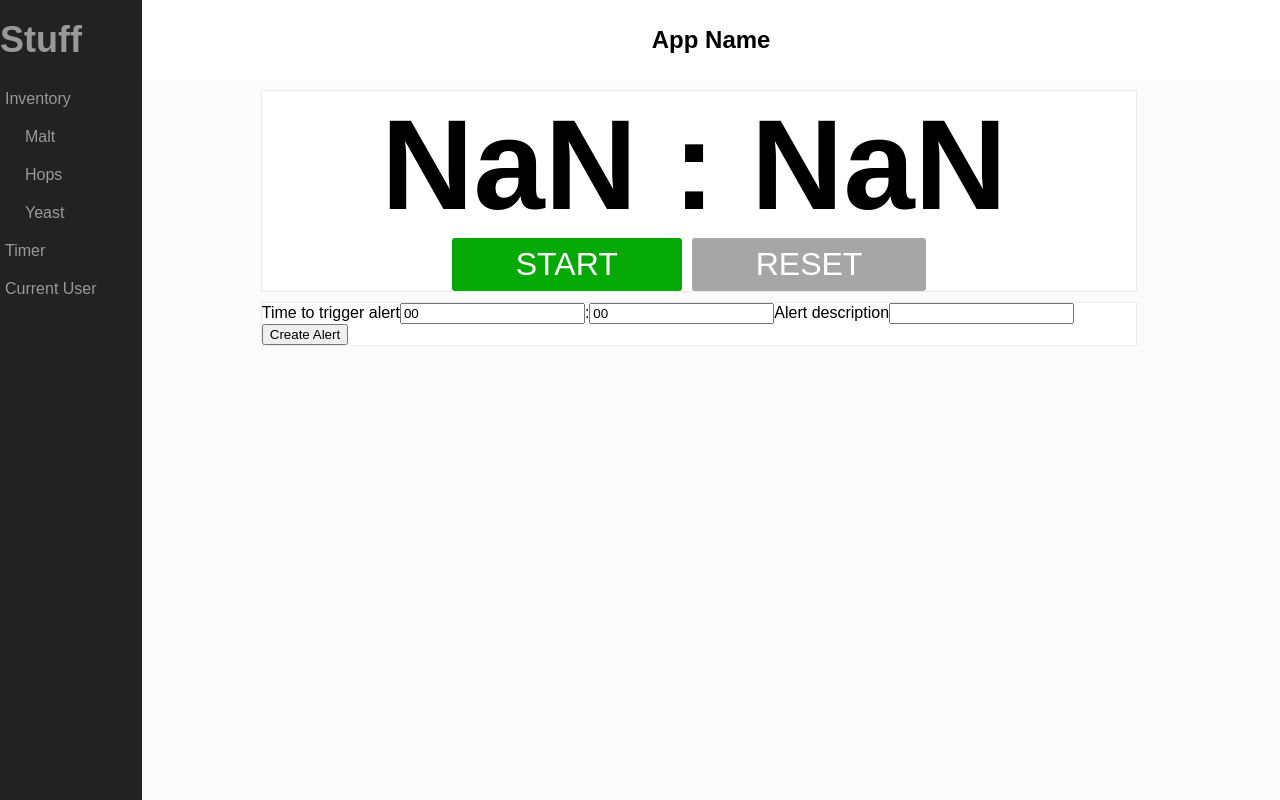
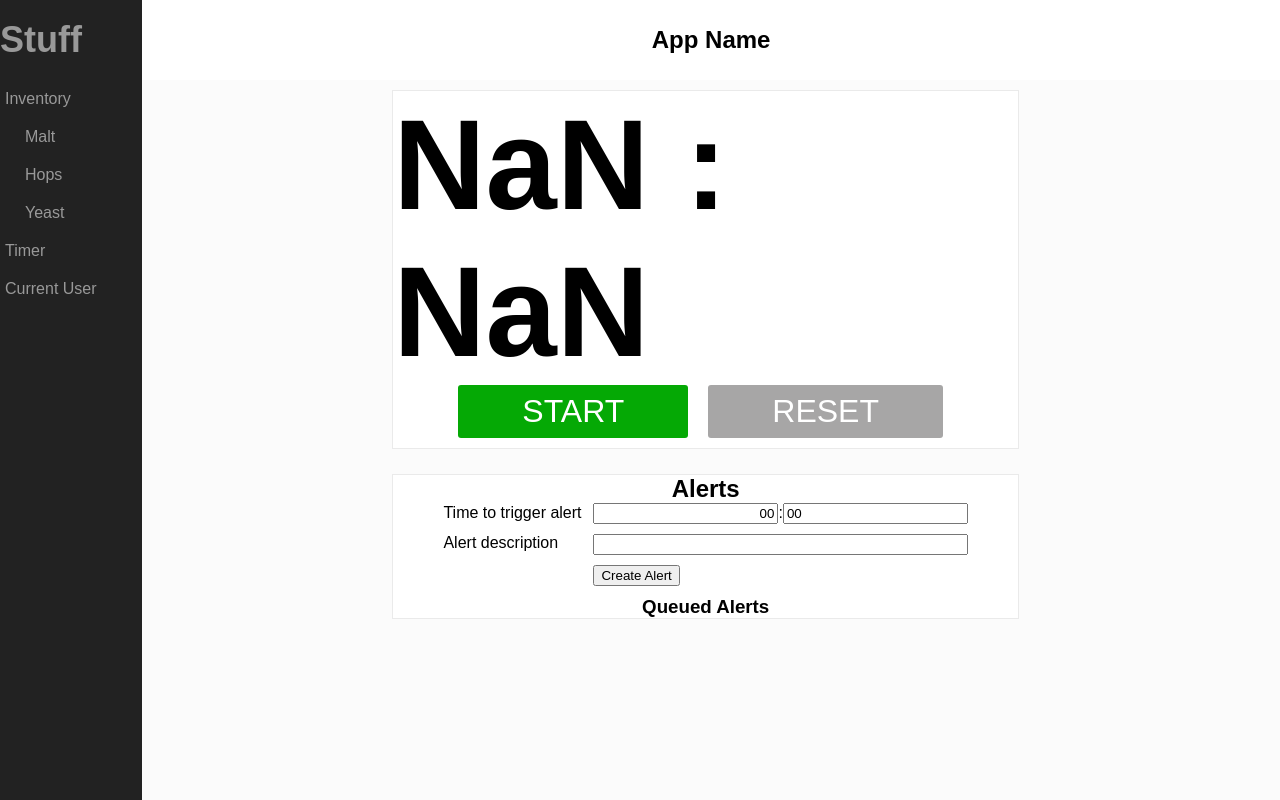
Before and after one commit to severnsc/brewing-app, a React (Create React App) app: page /timer in a window 1280 px wide. Both pictures are taken after typing "Sample" into the empty fields and a click on the button "Create Timer". Built offline with nearby package versions, Linux system fonts and the light colour scheme.

Commit message:
Initial styling for alerts

```diff
--- a/src/App.css
+++ b/src/App.css
@@ -169,9 +169,14 @@ p, h1, h2, h3, h4, h5, h6{
   font-size:8em;
 }
 
+#timerButtonContainer{
+  display: flex;
+}
+
 #timerButtonContainer button{
   font-size: 2em;
   padding: 0.25em 2em;
+  margin:0 10px 10px 10px;
 }
 
 .start{
@@ -186,6 +191,45 @@ p, h1, h2, h3, h4, h5, h6{
   border: none;
   color: white;
   background-color: #a7a6a6;
+}
+
+#alertForm{
+  display: flex;
+  flex-flow: column;
+}
+
+#alertDescription{
+  flex-grow:2;
+}
+
+#alertContainer{
+  display: flex;
+}
+
+#alertsContainer{
+  margin-top: 25px;
+}
+
+.alertRow *{
+  margin-right: 10px;
+}
+
+#alertForm div label{
+  display: inline-block;
+  width:140px;
+  margin-right: 10px;
+}
+
+#alertForm div{
+  margin-bottom: 10px;
+}
+
+#alertMinutes{
+  text-align: right;
+}
+
+#createAlertButton{
+  margin-left:150px;
 }
 
 @media (min-width: 768px){
--- a/src/Components/Alert.js
+++ b/src/Components/Alert.js
@@ -30,14 +30,20 @@ class Alert extends Component{
 
   render(){
     return(
-      <form onSubmit={this.handleSubmit}>
-        <label>Time to trigger alert</label>
-        <input type="text" name="minutes" value={this.state.minutes} onChange={this.handleChange} />
-        :
-        <input type="text" name="seconds" value={this.state.seconds} onChange={this.handleChange} />
-        <label>Alert description</label>
-        <input type="text" name="description" value={this.state.description} onChange={this.handleChange} />
-        <input type="submit" value="Create Alert" />
+      <form onSubmit={this.handleSubmit} id="alertForm">
+        <div>
+          <label>Time to trigger alert</label>
+          <input id="alertMinutes" type="text" name="minutes" value={this.state.minutes} onChange={this.handleChange} />
+          :
+          <input type="text" name="seconds" value={this.state.seconds} onChange={this.handleChange} />
+        </div>
+        <div id="alertContainer">
+          <label>Alert description</label>
+          <input id="alertDescription" type="text" name="description" value={this.state.description} onChange={this.handleChange} />
+        </div>
+        <div>
+          <input id="createAlertButton" type="submit" value="Create Alert" />
+        </div>
       </form>
     )
   }
--- a/src/Components/Timer.js
+++ b/src/Components/Timer.js
@@ -233,7 +233,7 @@ class Timer extends Component{
     let alertComponents = this.state.alerts.map((a, index) => {
       if(this.state.editing === null || index !== this.state.editingIndex){
         return(
-          <div key={index}>
+          <div key={index} className="alertRow">
             <span>{a.minutes} : {a.seconds}</span>
             <span>{a.description}</span>
             <button onClick={() => this.deleteAlert(index)}>Delete</button>
@@ -270,9 +270,11 @@ class Timer extends Component{
               <button className="reset" onClick={() => this.resetTimer()}>RESET</button>
             </div>
           </div>
-          <div className="componentContainer">
+          <div className="componentContainer" id="alertsContainer">
+            <h2>Alerts</h2>
             {this.state.errorText}
             <Alert createAlert={this.createAlert} />
+            <h3>Queued Alerts</h3>
             {alertComponents}
           </div>
         </div>
```
